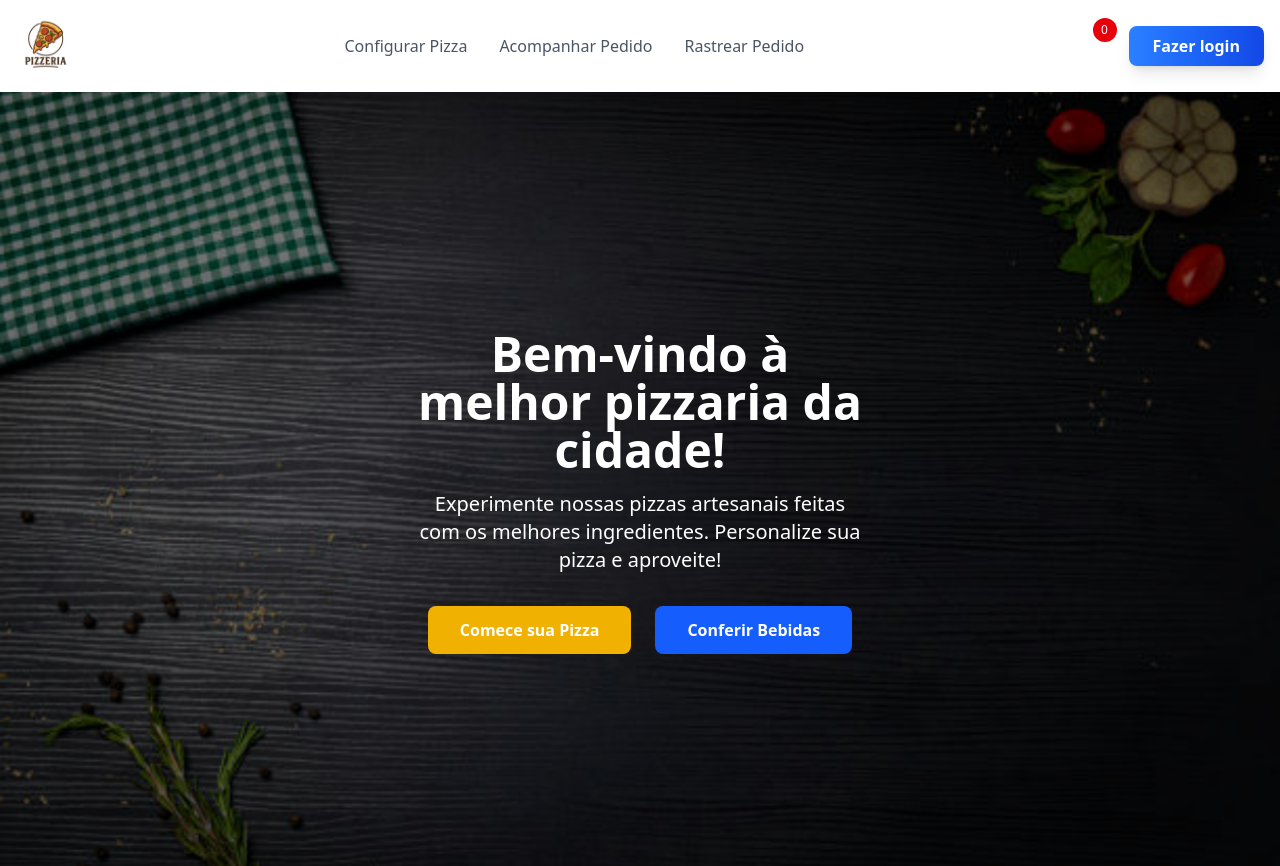
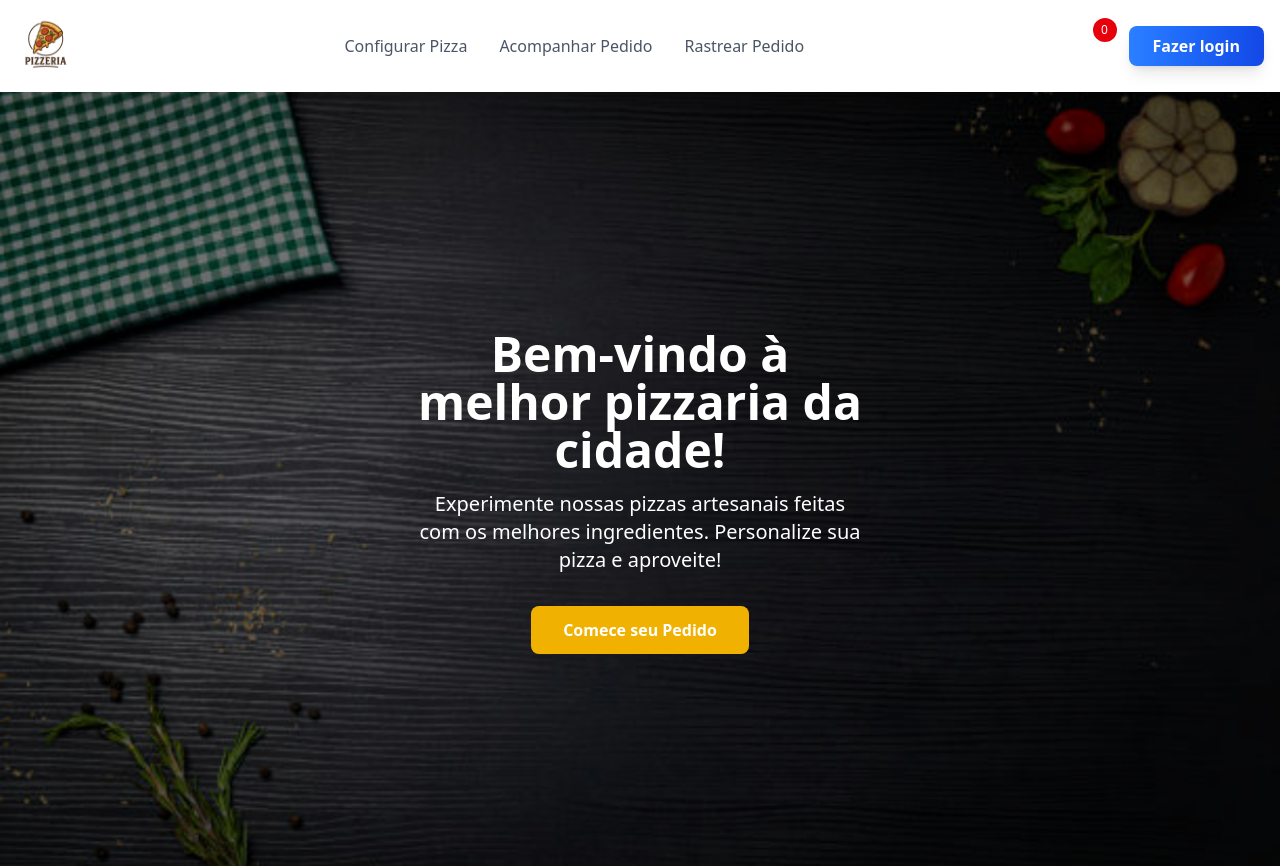
Before and after one commit to Vitorms042/Prototipo_Funcional_PIzzariaWeb, a React (Vite) app: page / in a window 1280 px wide. Shown: the top 866 px of the page. Built offline with nearby package versions, Linux system fonts and the light colour scheme; some icons are missing.

Commit message:
login implementado + passagem de dados para a página de trackorder

```diff
--- a/src/components/HeroSection.tsx
+++ b/src/components/HeroSection.tsx
@@ -22,15 +22,7 @@ const HeroSection = () => {
               to="/configuracaopizza"
               className="px-8 py-3 bg-yellow-500 hover:bg-yellow-400 text-white font-semibold rounded-lg transition-colors"
             >
-              Comece sua Pizza
-            </Link>
-
-            {/* Botão de Bebidas */}
-            <Link
-              to="/drinkssetup"
-              className="px-8 py-3 bg-blue-600 hover:bg-blue-500 text-white font-semibold rounded-lg transition-colors"
-            >
-              Conferir Bebidas
+              Comece seu Pedido
             </Link>
           </div>
         </div>
--- a/src/components/OrderConfirmed.tsx
+++ b/src/components/OrderConfirmed.tsx
@@ -19,7 +19,7 @@ const pedidosMock: PedidoDto[] = [
       { quantidade: 2, valor_item: 8.0, produtoId: "2" },
       { quantidade: 1, valor_item: 12.0, produtoId: "3" },
     ],
-    tipo_pagamento: TipoPagamento.Credito,
+    tipo_pagamento: TipoPagamento.Cartao,
   },
 ];
 
--- a/src/data/repositories/pedidoApi.ts
+++ b/src/data/repositories/pedidoApi.ts
@@ -19,7 +19,8 @@ class PedidoApi {
     throw new Error("Erro ao registrar pedido");
   }
 
-    return await response.json();
+  const idString = await response.text(); // ← pega o guid como string
+  return idString.replace(/"/g, ""); // remove aspas
 }
 
 }
--- a/src/pages/ConfigurarPizza/ConfiguraPizza.tsx
+++ b/src/pages/ConfigurarPizza/ConfiguraPizza.tsx
@@ -22,14 +22,17 @@ import ExpandMoreIcon from "@mui/icons-material/ExpandMore";
 import usePedidoService from "./hooks/pedidoService";
 import PersonIcon from '@mui/icons-material/Person';
 import { TipoProduto } from "../../data/models/Enum/tipoProduto";
+import { useNavigate } from "react-router-dom";
 
 const PizzaOrderForm: React.FC = () => {
+  const navigate = useNavigate();
   const [produtos, setProdutos] = useState<Produto[]>([]);
   const [pizzas, setPizzas] = useState<Produto[]>([]);
   const [bebidas, setBebidas] = useState<Produto[]>([]);
   const [pedido, setPedido] = useState<PedidoDto>();
   const [itemPedido, setItemPedido] = useState<ItemPedidoDto[]>([]);
   const [pizzaSizes, setPizzaSizes] = useState<TamanhoPizza[]>([]);
+  const [pedidoId, setPedidoId] = useState<string>("");
 
   const [selectedPizzaName, setSelectedPizzaName] = useState<string>("");
   const [pizzaQuantity, setPizzaQuantity] = useState<number>(1);
@@ -138,8 +141,10 @@ const PizzaOrderForm: React.FC = () => {
     setItemPedido(itens);
 
     try {
-      await submitPedido(novoPedido);
+      const pedidoId = await submitPedido(novoPedido);
+      setPedidoId(pedidoId);
       alert("Pedido enviado com sucesso!");
+      navigate(`/trackorder/${pedidoId}`);
     } catch (error) {
       console.error("Erro ao enviar pedido:", error);
       alert("Erro ao enviar pedido.");
--- a/src/pages/ConfigurarPizza/hooks/pedidoService.ts
+++ b/src/pages/ConfigurarPizza/hooks/pedidoService.ts
@@ -23,8 +23,8 @@ const usePedidoService = () => {
 
     const submitPedido = useCallback(async (pedido: PedidoDto) => {
         try {
-            const { response } = await PedidoService.submitPedido(pedido);
-            return response.data;
+            const  response  = await PedidoService.submitPedido(pedido);
+            return response;
         } catch (error) {
             console.error("Erro ao criar pedido:", error);
             throw error;
--- a/src/types/PedidoTypes.tsx
+++ b/src/types/PedidoTypes.tsx
@@ -17,8 +17,7 @@ export enum TamanhoBebida {
   export enum TipoPagamento {
     Pix = "pix",
     Dinheiro = "dinheiro",
-    Credito = "credito",
-    Debito = "debito",
+    Cartao = "cartao"
   }
 
   // Interface para o cliente
```
Lines whose indentation alone changed are shown as unchanged.
